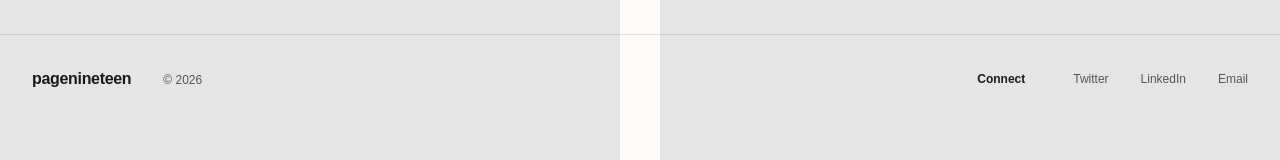
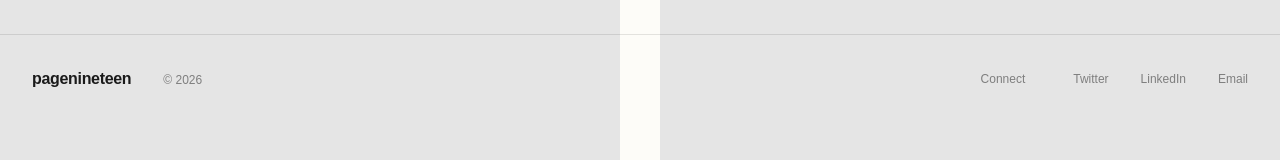
Before and after one commit to pendulum-ai/Pagenineteen2, a React (Vite) app: page /team in a window 1280 px wide. Shown: the part 613-773 px from the top of the page. Built offline with nearby package versions, Linux system fonts and the light colour scheme; a web font is replaced by a local one.

Commit message:
Refactor: Update footer styles and refine scroll section

```diff
--- a/src/components/layout/Footer.css
+++ b/src/components/layout/Footer.css
@@ -13,7 +13,8 @@
     /* THEME LOGIC */
     --footer-bg: transparent;
     --footer-text: var(--color-text);
-    --footer-text-secondary: var(--color-text-secondary);
+    /* Made lighter/more transparent for "thin & transparent" look */
+    --footer-text-secondary: rgba(26, 26, 26, 0.5);
     --footer-border: rgba(0,0,0,0.1);
     --footer-hover: var(--color-text);
 
@@ -30,7 +31,8 @@
 .site-footer[data-theme="dark"] {
     --footer-bg: transparent;
     --footer-text: #ffffff;
-    --footer-text-secondary: rgba(255, 255, 255, 0.6);
+    /* More transparent for dark theme */
+    --footer-text-secondary: rgba(255, 255, 255, 0.4);
     --footer-border: rgba(255, 255, 255, 0.1);
     --footer-hover: #ffffff;
 }
@@ -95,14 +97,15 @@
 
 .group-label {
     font-size: var(--text-small);
-    font-weight: 600;
+    font-weight: 400; /* Thinner */
     margin-right: var(--space-sm);
-    color: var(--footer-text);
+    color: var(--footer-text-secondary); /* Same as links */
     transition: color 0.3s ease;
 }
 
 .footer-link {
     font-size: var(--text-small);
+    font-weight: 400; /* Thinner */
     color: var(--footer-text-secondary);
     text-decoration: none;
     transition: color 0.2s ease;
--- a/src/components/sections/ScrollSection.jsx
+++ b/src/components/sections/ScrollSection.jsx
@@ -132,7 +132,7 @@ const ScrollSection = () => {
         <motion.div
             className="scroll-dot-container"
             style={{
-                opacity: useTransform(scrollYProgress, [0.85, 0.95], [1, 0])
+                opacity: useTransform(scrollYProgress, [0.95, 1], [1, 0])
             }}
         >
            <motion.div
--- a/src/data/scrollData.js
+++ b/src/data/scrollData.js
@@ -26,7 +26,7 @@ export const FRAMES = [
     text: "Creating systems that evaluate themselves, with feedback loops embedded directly in production. Agents that critique, refine, and improve their own outputs."
   },
   {
-    range: [0.75, 0.85],
+    range: [0.75, 0.98],
     title: "(Pro)sumer Interfaces",
     text: "Crafting tools that don't just work, but feel intuitive and empowering to creative professionals. The interface is the model."
   }
```
